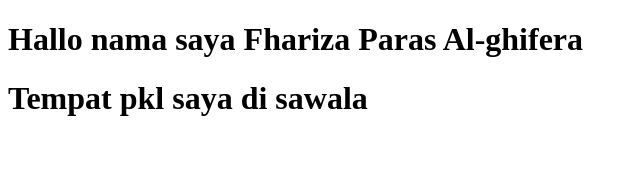
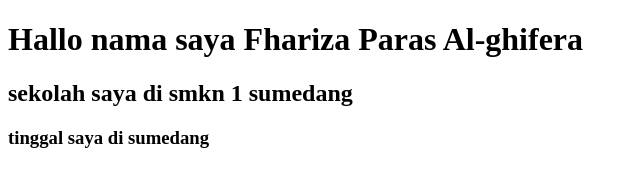
Before and after one commit to fhariza29/new-project, a plain HTML site: page index.html in a window 1280 px wide. Shown: the whole page, without its empty margins (0-640 px from the left). Drawn offline with Linux system fonts and the light colour scheme.

Commit message:
mengubah h2 dan menambah h3

```diff
--- a/index.html
+++ b/index.html
@@ -8,6 +8,7 @@
 </head>
 <body>
     <h1>Hallo nama saya Fhariza Paras Al-ghifera</h1>
-    <h1>Tempat pkl saya di sawala</h2>
+    <h2>sekolah saya di smkn 1 sumedang</h2>
+    <h3>tinggal saya di sumedang</h3>
 </body>
 </html>
```
